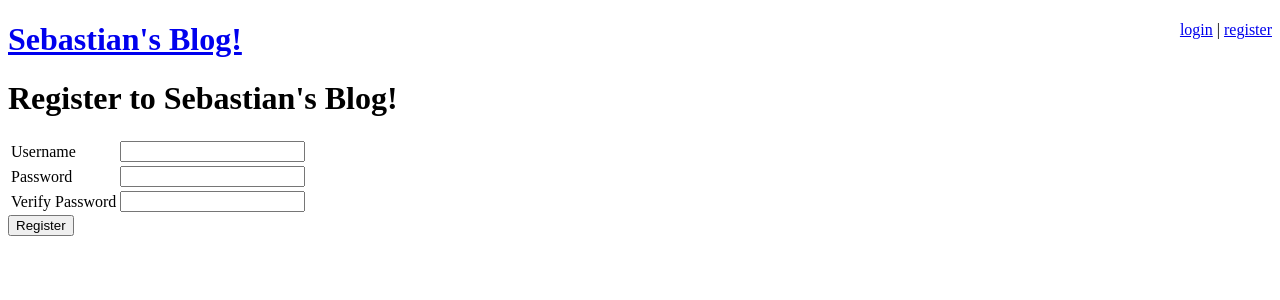
After one commit to sweetk/pardonmydragons, a Flask app: page /register in a window 1280 px wide. The commit adds this page. Shown: the top 300 px of the page. Run offline with Flask 2, Linux system fonts and the light colour scheme.

Commit message:
Implamented users

```diff
--- a/main.py
+++ b/main.py
@@ -1,11 +1,13 @@
-from flask import Flask, request, redirect, render_template
+from flask import Flask, request, redirect, render_template, session, flash
 from flask_sqlalchemy import SQLAlchemy
+from hashutils import make_pw_hash, check_pw_hash
 
 app = Flask(__name__)
 app.config['DEBUG'] = True
-app.config['SQLALCHEMY_DATABASE_URI'] = 'mysql+pymysql://build-a-blog:AnyPassword@localhost:8889/build-a-blog'
+app.config['SQLALCHEMY_DATABASE_URI'] = 'mysql+pymysql://blogz:guest@localhost:8889/blogz'
 app.config['SQLALCHEMY_ECHO'] = True
 db = SQLAlchemy(app)
+app.secret_key = 'ghakrRfPLSdwOOBt5678'
 
 
 class Blog(db.Model):
@@ -13,13 +15,85 @@ class Blog(db.Model):
     id = db.Column(db.Integer, primary_key=True)
     title = db.Column(db.String(120))
     body = db.Column(db.String(2000))
+    owner_id = db.Column(db.Integer, db.ForeignKey('user.id'))
 
-    def __init__(self, title):
+    def __init__(self, title, owner):
         self.title = title
+        self.owner = owner
 
     def post(self, body):
         self.body = body
 
+class User(db.Model):
+
+    id = db.Column(db.Integer, primary_key=True)
+    username = db.Column(db.String(120), unique=True)
+    pw_hash = db.Column(db.String(120))
+    blogs = db.relationship('Blog', backref='owner')
+
+    def __init__(self, username, password):
+        self.username = username
+        self.pw_hash = make_pw_hash(password)
+
+@app.before_request
+def require_login():
+    allowed_routes = ['login', 'register', 'blog', 'index']
+    if request.endpoint not in allowed_routes and 'username' not in session:
+        return redirect('/login')
+
+
+@app.route('/login', methods=['POST', 'GET'])
+def login():
+    if request.method == 'POST':
+        username = request.form['username']
+        password = request.form['password']
+        user = User.query.filter_by(username=username).first()
+        if user and check_pw_hash(password, user.pw_hash):
+            session['username'] = username
+            flash("Logged in")
+            return redirect('/')
+        else:
+            flash('User password incorrect, or user does not exist', 'error')
+
+    return render_template('login.html')
+
+
+@app.route('/register', methods=['POST', 'GET'])
+def register():
+    if request.method == 'POST':
+        username = request.form['username']
+        password = request.form['password']
+        verify = request.form['verify']
+
+        # validate user's data
+        if len(username) < 3:
+            flash("Your username must be more than 3 characters.")
+            return redirect('/register')
+        if not password == verify:
+            flash("Your passwords did not match, please try again")
+            return redirect('/register')
+        if len(password) < 3:
+            flash("Your password must be more than 3 characters.")
+            return redirect('/register')
+
+        existing_user = User.query.filter_by(username=username).first()
+        if not existing_user:
+            new_user = User(username, password)
+            db.session.add(new_user)
+            db.session.commit()
+            session['username'] = username
+            return redirect('/newpost')
+        else:
+            flash("A user with that username already exists")
+            return redirect('/register')
+
+    return render_template('register.html')
+
+
+@app.route('/logout', methods=['POST'])
+def logout():
+    del session['username']
+    return redirect('/')
 
 @app.route('/', methods=['POST', 'GET'])
 def index():
@@ -41,14 +115,15 @@ def blog():
 @app.route('/newpost', methods=['POST', 'GET'])
 def newpost():
     if request.method == 'POST':
-        #Error checking here?
         title_error = ''
         body_error = ''
+
+        owner = User.query.filter_by(username=session['username']).first()
 
         blog_title = request.form['blog_title']
         if blog_title == '':
             title_error = 'This post needs a title'
-        new_blog = Blog(blog_title)
+        new_blog = Blog(blog_title, owner)
 
         blog_body = request.form['blog_body']
         if blog_body == '':
@@ -62,7 +137,6 @@ def newpost():
         db.session.add(new_blog)
         db.session.commit()
 
-        #id_num = new_blog.id
 
         return redirect('/blog?id=' + str(new_blog.id))
 
--- a/templates/base.html
+++ b/templates/base.html
@@ -1,7 +1,7 @@
 <!doctype html>
 <html>
     <head>
-        <title>Build-A-Blog</title>
+        <title>blogz</title>
         <style type="text/css">
             .error {
                 color: red;
@@ -10,11 +10,30 @@
                 width: 300px;
                 height: 200px;
             }
+
         </style>
     </head>
 
 <body>
-  <a href='./'><h1>Sebastian's Blog!</h1></a>
+    <div style='float: right'>
+          {% if 'username' in session %}
+            {{ session['username'] }}
+            <form action="/logout" method="post" id='logout'>
+              <input type="submit" value="Log Out" />
+            </form>
+          {% else %}
+            <a href="login">login</a> | <a href="register">register</a>
+          {% endif %}
+        </div>
+    <a href='./'><h1>Sebastian's Blog!</h1></a>
+
+    {% with messages = get_flashed_messages(with_categories=True) %}
+        <ul>
+        {% for category,message in messages %}
+            <li class="{{category}}">{{message}}</li>
+        {% endfor %}
+        </ul>
+    {% endwith %}
 
     {% block content %}
     {% endblock %}
--- /dev/null
+++ b/templates/register.html
@@ -0,0 +1,28 @@
+{% extends "base.html" %}
+
+{% block content %}
+<h1>Register to Sebastian's Blog!</h1>
+<form action="/register" method="post">
+    <table>
+        <tr>
+            <td><label for="username">Username</label></td>
+            <td>
+                <input name="username" type="text" value="{{ username }}">
+            </td>
+        </tr>
+        <tr>
+            <td><label for="password">Password</label></td>
+            <td>
+                <input name="password" type="password">
+            </td>
+        </tr>
+        <tr>
+            <td><label for="verify">Verify Password</label></td>
+            <td>
+                <input name="verify" type="password">
+            </td>
+        </tr>
+    </table>
+    <input type="submit" value="Register">
+</form>
+{% endblock %}
```
Also changed, not shown: hashutils.py (added, +22 -0 lines), templates/login.html (added, +23 -0 lines).
